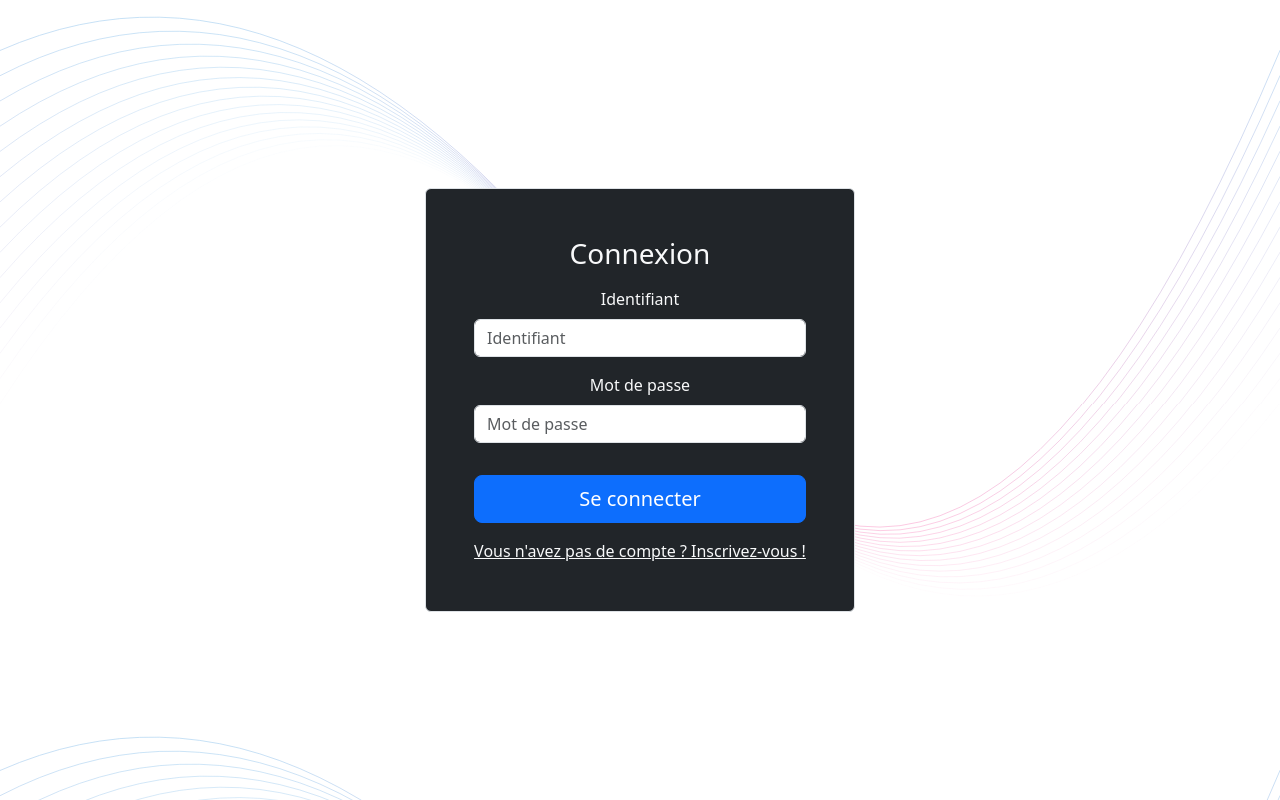
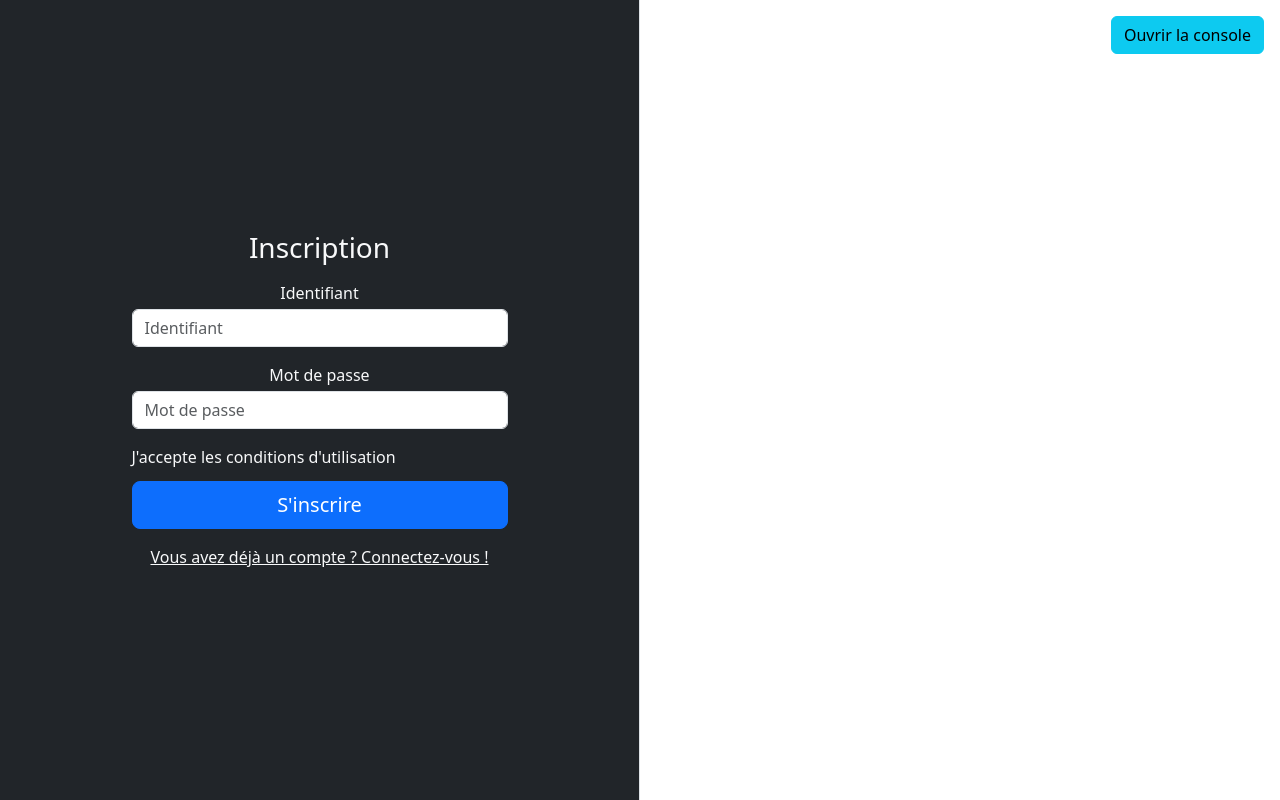
Before and after one commit to Westwood033/CTF, a React (Vite) app: page / in a window 1280 px wide. Both pictures are taken after a click on the link "Vous n'avez pas de compte ? Inscrivez-vous !". Built offline with nearby package versions, Linux system fonts and the light colour scheme.

Commit message:
(feature) Register: add

```diff
--- a/src/global.d.ts
+++ b/src/global.d.ts
@@ -2,6 +2,7 @@ interface Window {
   api: {
     getUserByPseudoAndByPassword: (pseudo: string, password: string) => Promise<User | undefined>;
     createUser: (pseudo: string, password: string) => Promise<User>;
+    openDevTool: () => Promise<>;
   };
 }
 
--- a/src/main/db.ts
+++ b/src/main/db.ts
@@ -1,7 +1,9 @@
 import Database from "better-sqlite3";
 import path from "path";
+import { app } from "electron";
 
-const dbPath = path.join(__dirname, "ma-base.db");
+// Chemin vers le dossier utilisateur de l'app (fonctionne en dev et build)
+const dbPath = path.join(app.getPath('userData'), "ma-base.db");
 
 const db = new Database(dbPath);
 
--- a/src/main/index.ts
+++ b/src/main/index.ts
@@ -23,6 +23,10 @@ function createWindow(): void {
   mainWindow.on('ready-to-show', () => {
     mainWindow.show()
   })
+
+  ipcMain.handle("open-dev-tool", (event) => {
+    mainWindow.webContents.openDevTools();
+});
 
   mainWindow.webContents.setWindowOpenHandler((details) => {
     shell.openExternal(details.url)
--- a/src/preload/index.ts
+++ b/src/preload/index.ts
@@ -12,7 +12,8 @@ if (process.contextIsolated) {
     contextBridge.exposeInMainWorld('electron', electronAPI)
     contextBridge.exposeInMainWorld("api", {
       getUserByPseudoAndByPassword: (pseudo: string, password: string) => ipcRenderer.invoke("get-user-by-pseudo-and-password", pseudo, password),
-      createUser: (pseudo: string, password: string) => ipcRenderer.invoke("create-user", pseudo, password)
+      createUser: (pseudo: string, password: string) => ipcRenderer.invoke("create-user", pseudo, password),
+      openDevTool: () => ipcRenderer.invoke("open-dev-tool")
     });
   } catch (error) {
     console.error(error)
--- a/src/renderer/src/Login.tsx
+++ b/src/renderer/src/Login.tsx
@@ -1,5 +1,6 @@
 type LoginProps = {
   onLoginSuccess: () => void;
+  goToRegister: () => void;
 };
 
 function checkLogin({ onLoginSuccess }: LoginProps,
@@ -17,12 +18,11 @@ function checkLogin({ onLoginSuccess }: LoginProps,
 }
 
 
-function Login({ onLoginSuccess }: LoginProps): React.JSX.Element {
+function Login({ onLoginSuccess, goToRegister}: LoginProps): React.JSX.Element {
   return (
 
     <div
       className="d-flex vh-100 w-100 align-items-center justify-content-center">
-
       <form
         className="d-flex flex-column text-center border rounded p-5 bg-dark"
         style={{ minWidth: "350px" }}
@@ -58,7 +58,11 @@ function Login({ onLoginSuccess }: LoginProps): React.JSX.Element {
           Se connecter
         </button>
 
-        <a href="#" className="text-light mt-3">
+        <a href="#" className="text-light mt-3"
+        onClick={(e) => {
+          e.preventDefault();   // évite le scroll/reload
+          goToRegister();
+        }}>
           Vous n'avez pas de compte ? Inscrivez-vous !
         </a>
       </form>
--- /dev/null
+++ b/src/renderer/src/Register.tsx
@@ -0,0 +1,104 @@
+type RegisterProps = {
+  goToLogin: () => void;
+};
+
+function checkRegister({ goToLogin }: RegisterProps,
+                    { pseudo, password }: { pseudo: string; password: string }) {
+
+  window.api.createUser(pseudo, password).then((user: User | undefined) => {
+    if(user){
+        goToLogin();
+    } else {
+      alert("Impossible de créer l'utilisateur");
+    }
+  });
+}
+
+const handleOpenDevTools = () => {
+    // envoyer un message au main process
+    window.api.openDevTool();
+  };
+
+
+function Register({ goToLogin }: RegisterProps): React.JSX.Element {
+  return (
+    <div className="text-body bg-body d-flex p-0 m-0 vh-100 w-100 position-relative">
+
+      {/* Bouton en haut à droite */}
+      <button
+        className="btn btn-info position-absolute"
+        style={{ top: "1rem", right: "1rem", zIndex: 10 }}
+        onClick={() => {
+          handleOpenDevTools();
+        }}
+      >
+        Ouvrir la console
+      </button>
+
+      <div className="container-fluid p-0 m-0 h-100 d-flex">
+        {/* Formulaire collé à gauche */}
+        <form
+          className="w-50 h-100 d-flex flex-column text-center border-end justify-content-center align-items-center bg-dark"
+          onSubmit={(e) => {
+            e.preventDefault();
+            const form = e.target as HTMLFormElement;
+            const pseudo = (form.elements.namedItem("identifiant") as HTMLInputElement).value;
+            const password = (form.elements.namedItem("motDePasse") as HTMLInputElement).value;
+            checkRegister({ goToLogin }, { pseudo, password });
+          }}
+        >
+          <h3 className="mb-3 text-light">Inscription</h3>
+
+          {/* Wrapper pour réduire la largeur visuelle des champs */}
+          <div className="container" style={{ maxWidth: "400px" }}>
+            <label className="text-light w-100 mb-1">Identifiant</label>
+            <input
+              className="form-control mb-3 w-100"
+              type="text"
+              name="identifiant"
+              placeholder="Identifiant"
+              required
+            />
+
+            <label className="text-light w-100 mb-1">Mot de passe</label>
+            <input
+              className="form-control mb-3 w-100 text-black"
+              type="password"
+              name="motDePasse"
+              placeholder="Mot de passe"
+              required
+            />
+
+            <div className="d-flex flex-row">
+              <input
+                type="checkbox"
+                name="acceptTerms"
+                className="me-2 ms-5 mb-1 d-none"
+                required
+                defaultChecked={false}
+              />
+              <label className="text-light mb-1">J'accepte les conditions d'utilisation</label>
+            </div>
+
+            <button type="submit" className="btn btn-lg btn-primary w-100 mt-2 mb-3">
+              S'inscrire
+            </button>
+
+            <a
+              href="#"
+              className="mt-4 text-light w-100"
+              onClick={(e) => {
+                e.preventDefault();
+                goToLogin();
+              }}
+            >
+              Vous avez déjà un compte ? Connectez-vous !
+            </a>
+          </div>
+        </form>
+      </div>
+    </div>
+  );
+}
+
+export default Register;
--- a/src/renderer/src/main.tsx
+++ b/src/renderer/src/main.tsx
@@ -2,20 +2,30 @@ import { StrictMode, useState } from 'react'
 import { createRoot } from 'react-dom/client'
 import App from './App'
 import Login from './Login'
+import Register from './Register'
 import 'bootstrap/dist/css/bootstrap.min.css';
 
 
 function Root() {
-  const [page, setPage] = useState<'login' | 'app'>('login')
+  const [page, setPage] = useState<'login' | 'app' | 'register'>('login')
 
   const handleLoginSuccess = () => {
     setPage('app') // après connexion, on passe à App
   }
 
+  const handleChangeToLogin = () => {
+    setPage('login') // après connexion, on passe à App
+  }
+
+  const handleChangeToRegister = () => {
+    setPage('register') // après connexion, on passe à App
+  }
+
   return (
     <>
-      {page === 'login' && <Login onLoginSuccess={handleLoginSuccess} />}
+      {page === 'login' && <Login onLoginSuccess={handleLoginSuccess} goToRegister={handleChangeToRegister} />}
       {page === 'app' && <App />}
+      {page === 'register' && <Register goToLogin={handleChangeToLogin} />}
     </>
   )
 }
```
